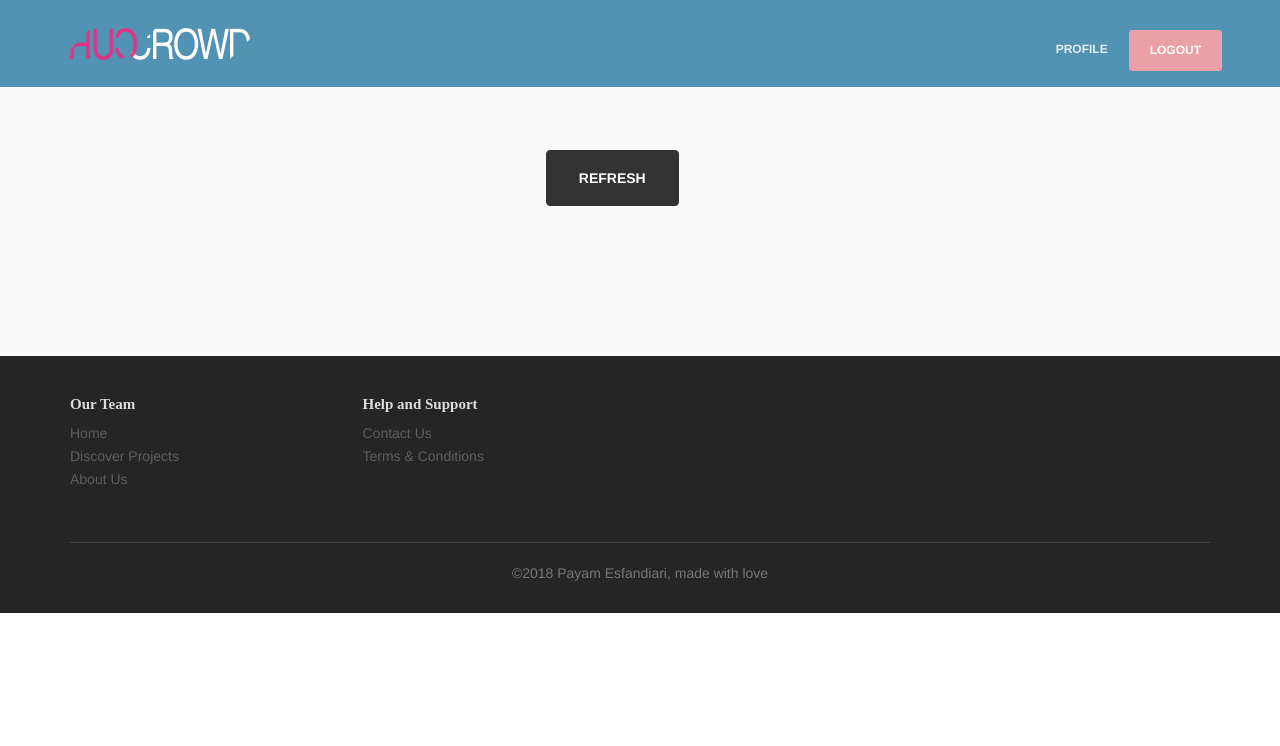
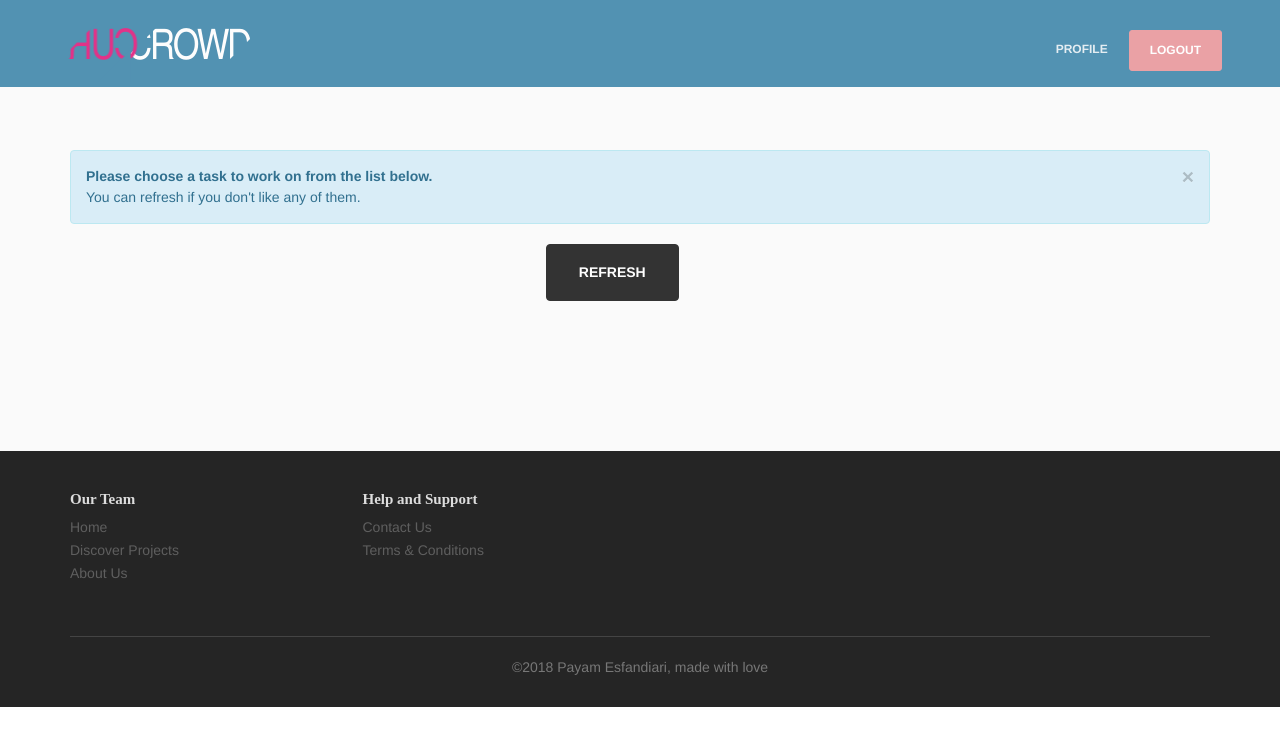
Before and after one commit to payamesfandiari/crowdcur_server, a Django app: page /work/ in a window 1280 px wide. Shown: the top 746 px of the page. Run offline with Django 3.2, Linux system fonts and the light colour scheme; the visitor is signed in with stand-in values (Sample User, id 1); data that the repository does not hold is empty; parts of the project's set-up code (start-up, migrations or seed data) failed here and were passed over; some libraries are stand-ins or nearby versions.

```diff
--- a/templates/workinterface/work.html
+++ b/templates/workinterface/work.html
@@ -3,6 +3,20 @@
 {% block content %}
     <section class="section">
         <div class="container">
+            <div class="row">
+                <div class="col-md-12">
+                    <div class="alert alert-info fade in">
+                        <a href="#" class="close" data-dismiss="alert">&times;</a>
+                        <strong>
+                            Please choose a task to work on from the list below.
+
+                        </strong>
+                        <p>You can refresh if you don't like any of them.</p>
+                    </div>
+
+                </div>
+
+            </div>
             {% for task_set in tasks %}
                 <div class="row">
                     <div class="col-md-1"></div>
```
Also changed, not shown: templates/crowdcur/stat_dashboard.html (+27 -4 lines).
